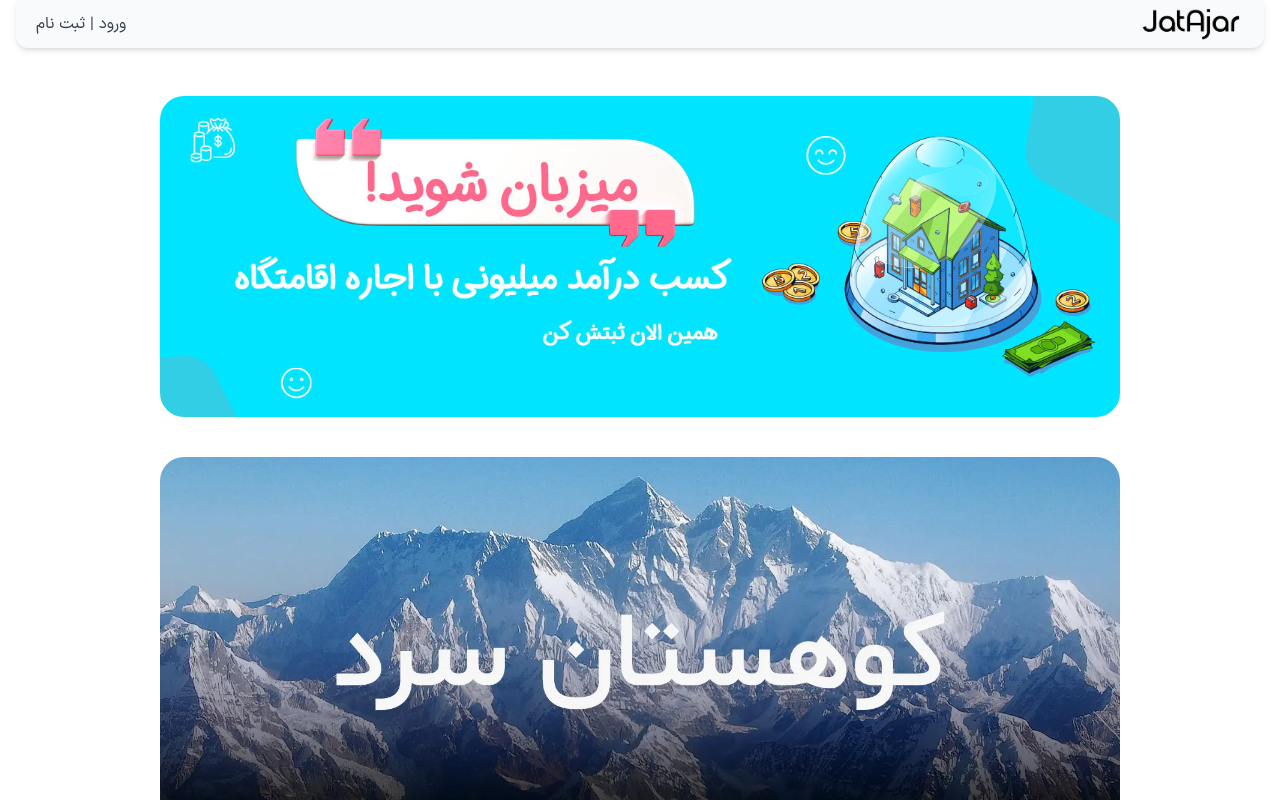
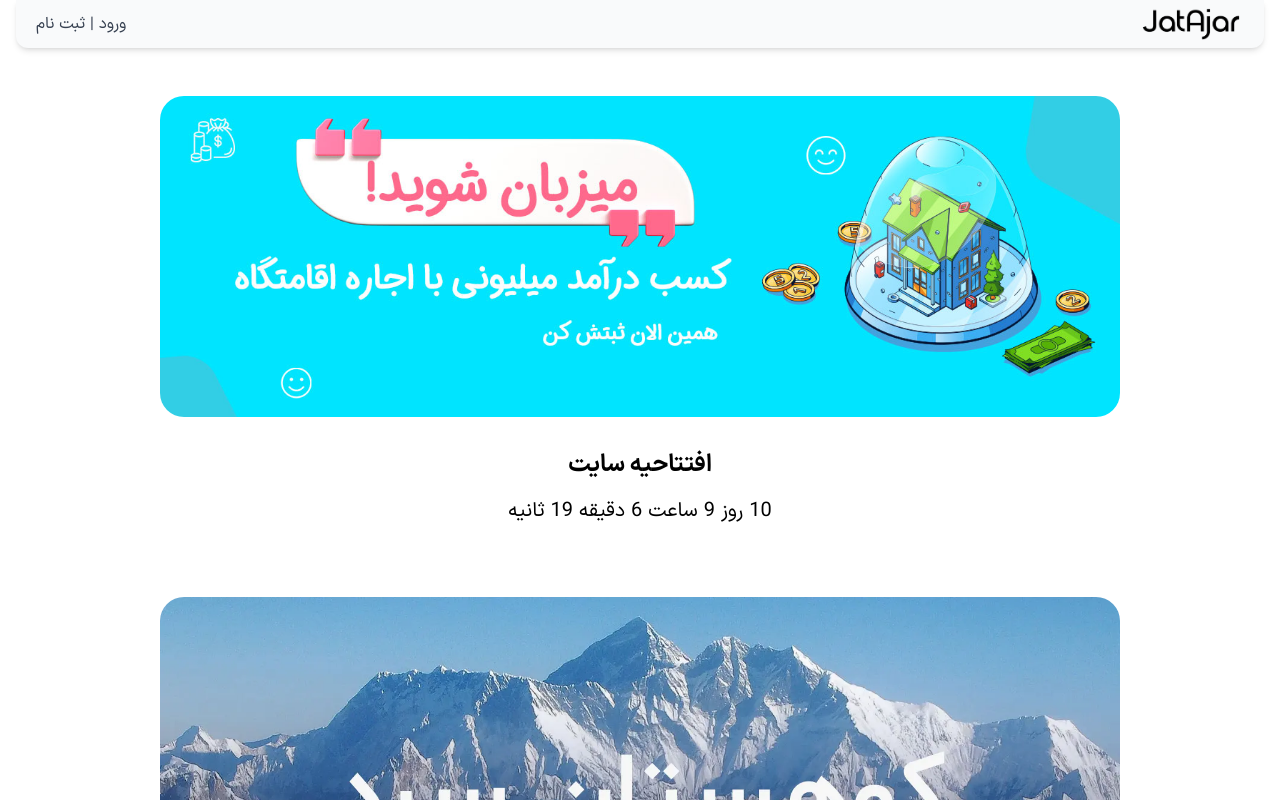
Before and after one commit to mo13ammad/ja-ta-jar, a React (Vite) app: page / in a window 1280 px wide. Shown: the top 800 px of the page. Built offline with nearby package versions, Linux system fonts and the light colour scheme; no server answers; what jalaliday would draw is missing.

Commit message:
CountDown

```diff
--- a/src/pages/Home.jsx
+++ b/src/pages/Home.jsx
@@ -1,7 +1,7 @@
-import React from 'react'
-import Slider from 'react-slick'
-import 'slick-carousel/slick/slick.css'
-import 'slick-carousel/slick/slick-theme.css'
+import React, { useState, useEffect } from 'react';
+import Slider from 'react-slick';
+import 'slick-carousel/slick/slick.css';
+import 'slick-carousel/slick/slick-theme.css';
 import Mizban from '../../public/assets/Mizban.jpg';
 import Beach from '../../public/assets/1.webp';
 import Mountain from '../../public/assets/4.webp';
@@ -9,6 +9,29 @@ import Forest from '../../public/assets/2.webp';
 import Desert from '../../public/assets/3.webp';
 
 function MainPage() {
+  const [timeLeft, setTimeLeft] = useState({ days: 0, hours: 0, minutes: 0, seconds: 0 });
+
+  useEffect(() => {
+    const targetDate = new Date('2024-12-02T12:00:00'); // تاریخ افتتاحیه سایت
+    const interval = setInterval(() => {
+      const now = new Date();
+      const difference = targetDate - now;
+
+      if (difference <= 0) {
+        clearInterval(interval);
+        setTimeLeft({ days: 0, hours: 0, minutes: 0, seconds: 0 });
+      } else {
+        const days = Math.floor(difference / (1000 * 60 * 60 * 24));
+        const hours = Math.floor((difference / (1000 * 60 * 60)) % 24);
+        const minutes = Math.floor((difference / (1000 * 60)) % 60);
+        const seconds = Math.floor((difference / 1000) % 60);
+        setTimeLeft({ days, hours, minutes, seconds });
+      }
+    }, 1000);
+
+    return () => clearInterval(interval);
+  }, []);
+
   const settings = {
     dots: true,
     infinite: true,
@@ -17,13 +40,27 @@ function MainPage() {
     slidesToScroll: 1,
     autoplay: true,
     autoplaySpeed: 3000,
-  }
+  };
 
   return (
     <div className="container min-h-96 mx-auto p-4 max-w-5xl px-8">
+      {/* لینک به داشبورد */}
       <a href="/dashboard">
         <img src={Mizban} alt="Mizban" className="w-full min-h-40 rounded-3xl" />
       </a>
+
+      {/* تایمر شمارش معکوس */}
+      <div className="text-center my-8">
+        <h2 className="text-2xl font-bold">افتتاحیه سایت</h2>
+        <div className="text-xl mt-4">
+          <span>{timeLeft.days} روز </span>
+          <span>{timeLeft.hours} ساعت </span>
+          <span>{timeLeft.minutes} دقیقه </span>
+          <span>{timeLeft.seconds} ثانیه </span>
+        </div>
+      </div>
+
+      {/* اسلایدر */}
       <Slider {...settings} className="">
         <div>
           <img src={Beach} alt="Beach" className="w-full min-h-40 mt-10 rounded-3xl" />
@@ -39,7 +76,7 @@ function MainPage() {
         </div>
       </Slider>
     </div>
-  )
+  );
 }
 
-export default MainPage
+export default MainPage;
```
